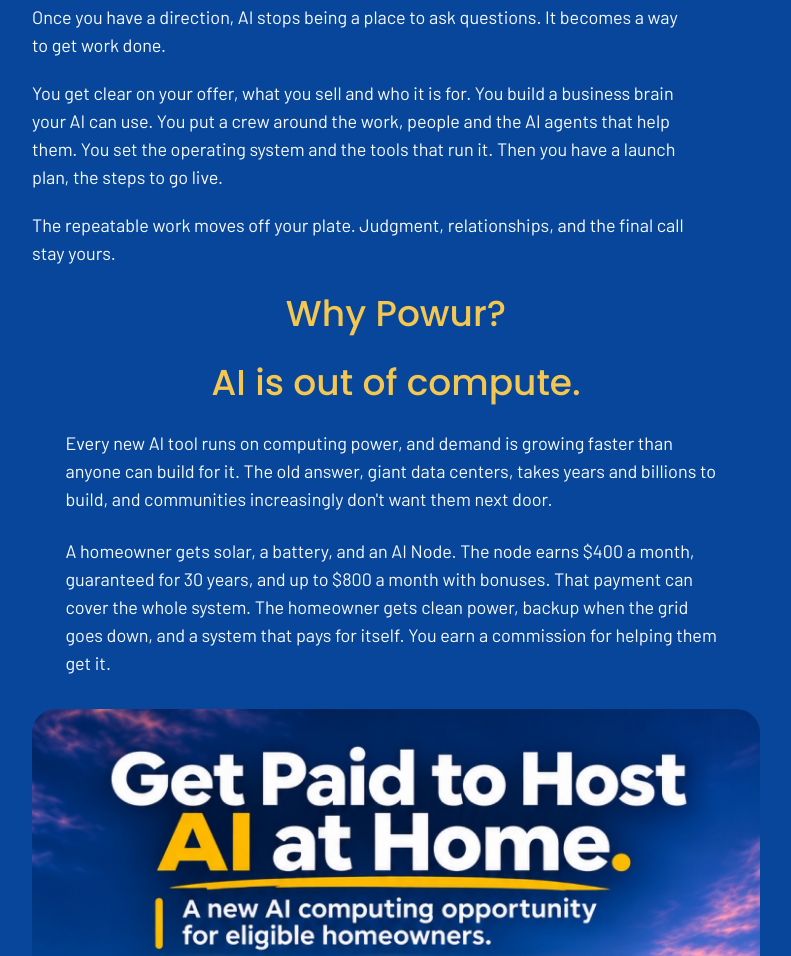
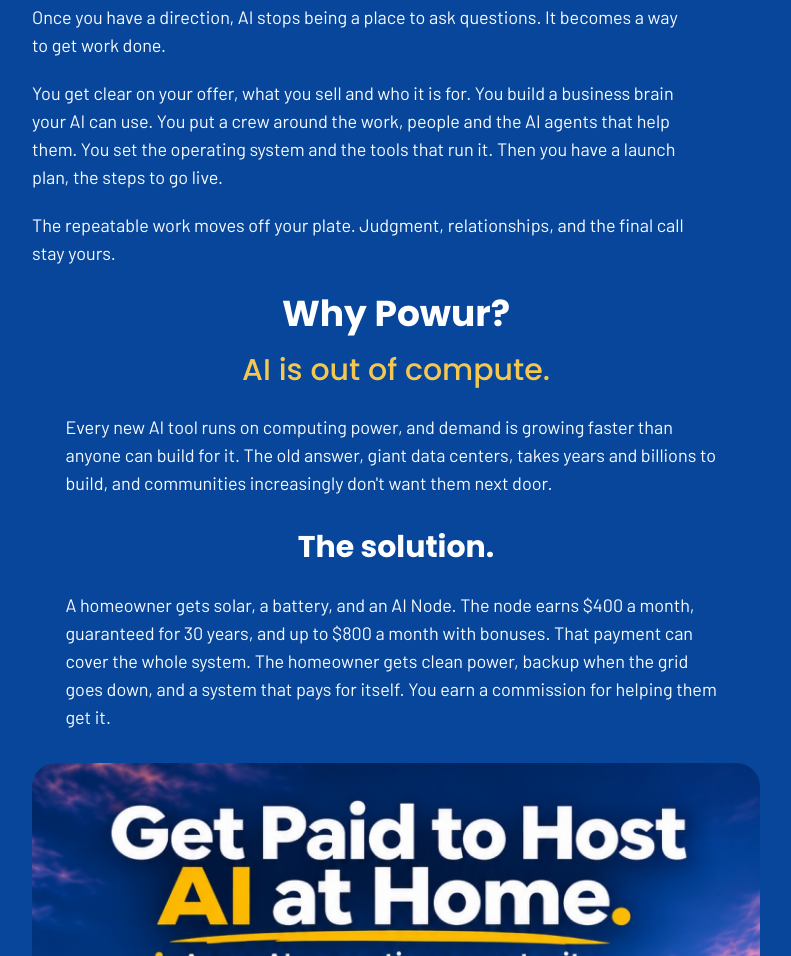
Before and after one commit to paulschooler-ops/living-compass, a plain HTML site: page index.html in a window 1280 px wide. Shown: the part 4544-5500 px from the top of the page, without its empty margins (244-1035 px from the left). Drawn offline with Linux system fonts and the light colour scheme.

Commit message:
Restyle the Why Powur opening and say compute.

```diff
--- a/index.html
+++ b/index.html
@@ -131,15 +131,16 @@
 <p>You get clear on your offer, what you sell and who it is for. You build a business brain your AI can use. You put a crew around the work, people and the AI agents that help them. You set the operating system and the tools that run it. Then you have a launch plan, the steps to go live.</p>
 <p>The repeatable work moves off your plate. Judgment, relationships, and the final call stay yours.</p>
 </div>
-<p class="mt-6 text-center font-display text-4xl leading-tight text-sun">Why Powur?</p>
-<p class="mt-6 text-center font-display text-4xl leading-tight text-sun">AI is out of compute.</p>
+<p class="mt-6 text-center font-display text-4xl leading-tight text-white" style="font-weight:700">Why Powur?</p>
+<p class="mt-4 text-center font-display text-3xl leading-tight text-sun">AI is out of compute.</p>
 <p class="mx-auto mt-6 max-w-prose text-lg">Every new AI tool runs on computing power, and demand is growing faster than anyone can build for it. The old answer, giant data centers, takes years and billions to build, and communities increasingly don't want them next door.</p>
+<p class="mt-8 text-center font-display text-3xl leading-tight text-white" style="font-weight:700">The solution.</p>
 <p class="mx-auto mt-6 max-w-prose text-lg">A homeowner gets solar, a battery, and an AI Node. The node earns $400 a month, guaranteed for 30 years, and up to $800 a month with bonuses. That payment can cover the whole system. The homeowner gets clean power, backup when the grid goes down, and a system that pays for itself. You earn a commission for helping them get it.</p>
 <img src="/powur-ai-node.jpg" alt="Get paid to host AI at home. $400 a month guaranteed base hosting payment. Up to $800 a month, including a variable bonus of up to $400. 30-year hosting agreement." class="mt-8 w-full rounded-3xl"/>
 <div class="mt-8 max-w-prose space-y-5 text-lg">
 <p>The data node is the difference. It is a home that makes power and does computing work, energy and intelligence working together in the same home.</p>
 <p>That&#x27;s the bigger vision.</p>
-<p>Not a few companies holding the power and the machines. Homes, one by one, producing both.</p>
+<p>Not a few companies holding the power and the compute. Homes, one by one, producing both.</p>
 <p class="font-sans text-xl leading-snug italic text-sun">Every home a sun-powered data center.</p>
 <p>That is Powur, and it is why I am inviting you to build with me.</p>
 </div>
```
